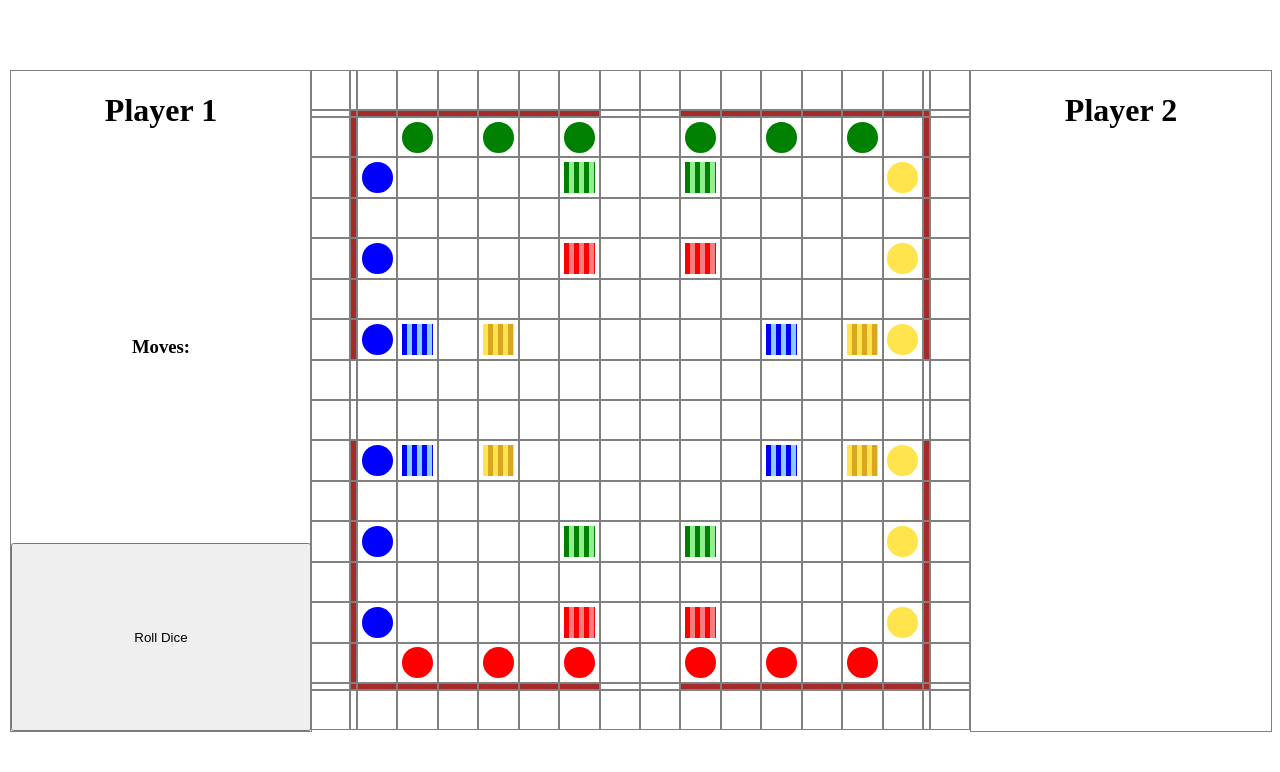
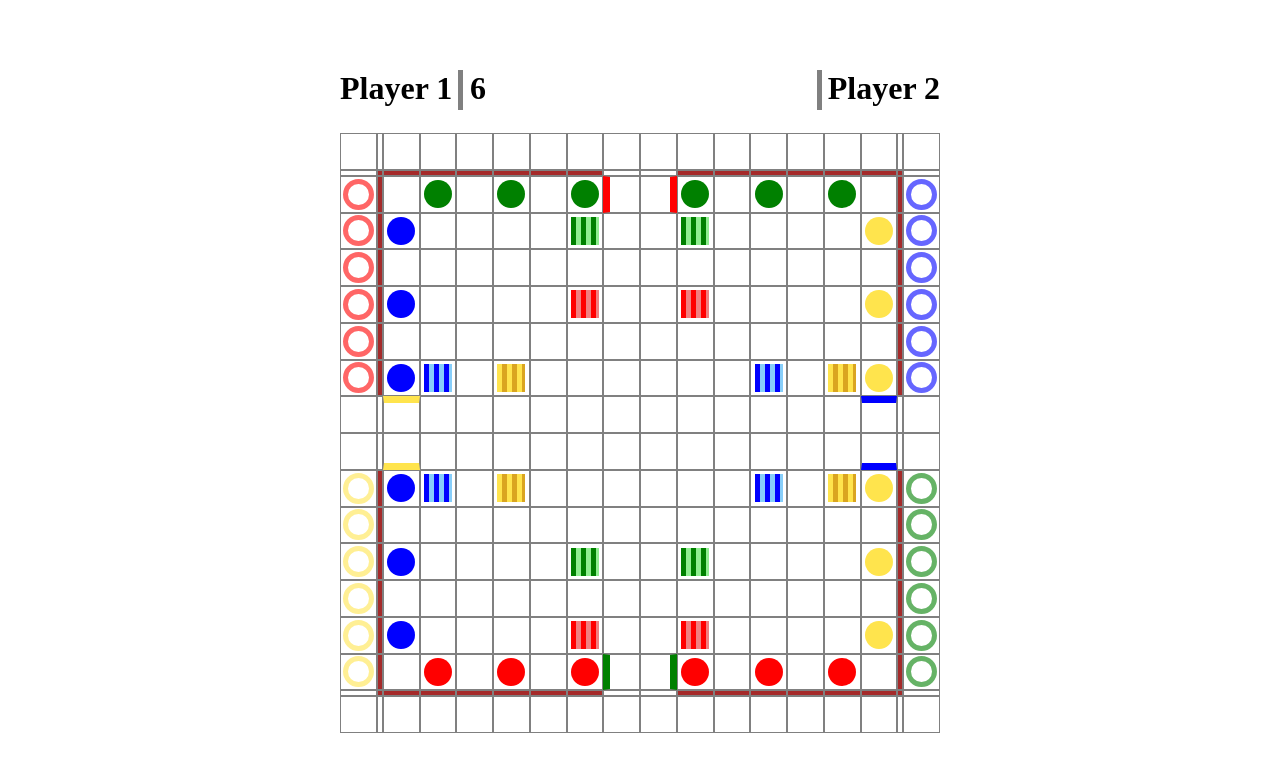
Before and after one commit to joshdoyle/gridgame, a plain HTML site: page index.html in a window 1280 px wide. Drawn offline with nearby package versions, Linux system fonts and the light colour scheme.

```diff
--- a/css/style.css
+++ b/css/style.css
@@ -3,58 +3,90 @@
   --grid-rows: 1;
 }
 
+body {
+  /*background-color: black;*/
+}
 
 
 #game {
+  /*border: solid thin gray;*/
   position: fixed;
   top: 50%;
   left: 50%;
     /* bring your own prefixes */
   transform: translate(-50%, -50%);
-  display: grid;
+  display: inline-flex;
   height: 660px;
-  width: 100%;
-  grid-template-rows:  100%;
-  grid-template-columns: 300px 660px 300px;
+  width: 600px;
+
   justify-content: center;
 }
 
-.scoreboard {
-  width: 100%;
-  height: 100%;
-  border: 1px solid gray;
+.scoreboard-left {
+  width: 20%;
+  height: 40px;
+  text-align: left;
+  border-right: solid thick gray;
+}
+
+h1 {
+  margin: 0;
+}
+
+#moves-display {
+  /*padding-left: 5px;*/
+  width: 30px;
+  height: 40px;
+  /*border: solid thin black;*/
   text-align: center;
+
+
+}
+
+.scoreboard-middle {
+  position: relative;
+  width: 60%;
+  height: 40px;
+  text-align: left;
+  /*border: solid thin gray;*/
+}
+
+.scoreboard-right {
+  width: 20%;
+  height: 40px;
+  text-align: right;
+  border-left: solid thick gray;
 }
 
 button {
   display: block;
 }
 
-#player1 {
+/*#player1 {
   display: grid;
   grid-column-start: 1;
   grid-column-end: 2;
   grid-row-start: 1;
   grid-row-end: 1;
-}
-
+}*/
+/*
 #player2 {
   display: grid;
   grid-column-start: 3;
   grid-column-end: 4;
   grid-row-start: 1;
   grid-row-end: 1;
-}
+}*/
 
 #game-board {
   position: fixed;
-  top: 50%;
+  top: 55%;
   left: 50%;
     /* bring your own prefixes */
   transform: translate(-50%, -50%);
   display: grid;
-  height: 660px;
-  width: 660px;
+  height: 600px;
+  width: 600px;
   grid-template-rows:  6.125% 1% 6.125% 6.125% 6.125% 6.125% 6.125% 6.125% 6.125% 6.125% 6.125% 6.125% 6.125% 6.125% 6.125% 6.125% 1% 6.125%;
   grid-template-columns: 6.125% 1% 6.125% 6.125% 6.125% 6.125% 6.125% 6.125% 6.125% 6.125% 6.125% 6.125% 6.125% 6.125% 6.125% 6.125% 1% 6.125%;
   justify-content: center;
@@ -67,6 +99,7 @@
 
 
 .square {
+  position: relative;
   border: 1px solid gray;
   /*text-align: center;*/
   display: flex;
@@ -78,6 +111,34 @@
 	background-color: green;
   height: 80%;
   width: 80%;
+  border-radius: 50%;
+}
+
+.red-circle {
+  border: solid thick rgba(255, 0, 0, .6);
+  height: 60%;
+  width: 60%;
+  border-radius: 50%;
+}
+
+.yellow-circle {
+  border: solid thick rgba(255, 228, 77, .6);
+  height: 60%;
+  width: 60%;
+  border-radius: 50%;
+}
+
+.green-circle {
+  border: solid thick rgba(0, 128, 0, 0.6);
+  height: 60%;
+  width: 60%;
+  border-radius: 50%;
+}
+
+.blue-circle {
+  border: solid thick rgba(0, 0, 255, 0.6);
+  height: 60%;
+  width: 60%;
   border-radius: 50%;
 }
 
@@ -185,17 +246,13 @@
 }
 
 
-.empty {
 
+
+.freedom {
+  /*transform: rotate(45deg);
 }
 
-.freedom {
 
-}
-
-.beyond-fence {
-  border: 1px solid gray;
-}
 
 .score-area {
 
--- a/index.html
+++ b/index.html
@@ -11,11 +11,14 @@
 <body>
 	<div id = "game">
 
-		<div id = "player1" class = "scoreboard">
-			<!-- <div id = "red-scoreboard-pig"></div> -->
+		<div id = "player1" class = "scoreboard-left">
 			<h1>Player 1</h1>
-			<h3 id = "player1-moves">Moves: </h3>
-			<button id="player1-roll">Roll Dice</button>
+		</div>
+		<div class = "scoreboard-middle">
+			<div id = "moves-display"><h1>6</h1></div>
+		</div>
+		<div id = "player2" class = "scoreboard-right">
+			<h1>Player 2</h1>
 		</div>
 
 		<div id="game-board">
@@ -49,8 +52,8 @@
 			<div class="square" id="sq-24" data-sq="blocked" ><div class="fence"></div></div>
 			<div class="square" id="sq-25" data-sq="blocked" ><div class="fence"></div></div>
 			<div class="square" id="sq-26" data-sq="blocked" ><div class="fence"></div></div>
-			<div class="square" id="sq-27" data-sq="not-blocked"><div class="freedom red"></div></div>
-			<div class="square" id="sq-28" data-sq="not-blocked" ><div class="freedom red"></div></div>
+			<div class="square" id="sq-27" data-sq="not-blocked"><div class="gate red"></div></div>
+			<div class="square" id="sq-28" data-sq="not-blocked" ><div class="gate red"></div></div>
 			<div class="square" id="sq-29" data-sq="blocked"><div class="fence"></div></div>
 			<div class="square" id="sq-30" data-sq="blocked"><div class="fence"></div></div>
 			<div class="square" id="sq-31" data-sq="blocked"><div class="fence"></div></div>
@@ -61,7 +64,7 @@
 			<div class="square" id="sq-36" data-sq="not-blocked"></div>
 
 			<!-- Row 2 -->
-			<div class="square" id="sq-37" data-sq="not-blocked"></div>
+			<div class="square" id="sq-37" data-sq="not-blocked"><div class='red-circle'></div></div>
 			<div class="square" id="sq-38" data-sq="blocked"><div class="fence"></div></div>
 			<div class="square" id="sq-39" data-sq="not-blocked"></div>
 			<div class="square" id="sq-40" data-sq="blocked"><div class="pig green" id="p-1"></div></div>
@@ -69,8 +72,8 @@
 			<div class="square" id="sq-42" data-sq="blocked"><div class="pig green" id="p-2"></div></div>
 			<div class="square" id="sq-43" data-sq="not-blocked"></div>
 			<div class="square" id="sq-44" data-sq="blocked"><div class="pig green" id="p-3"></div></div>
-			<div class="square" id="sq-45" data-sq="not-blocked"></div>
-			<div class="square" id="sq-46" data-sq="not-blocked"></div>
+			<div class="square" id="sq-45" data-sq="not-blocked" style="border-left: solid red 7px"></div>
+			<div class="square" id="sq-46" data-sq="not-blocked" style="border-right: solid red 7px"></div>
 			<div class="square" id="sq-47" data-sq="blocked"><div class="pig green" id="p-4"></div></div>
 			<div class="square" id="sq-48" data-sq="not-blocked"></div>
 			<div class="square" id="sq-49" data-sq="blocked"><div class="pig green" id="p-5"></div></div>
@@ -78,10 +81,10 @@
 			<div class="square" id="sq-51" data-sq="blocked"><div class="pig green" id="p-6"></div></div>
 			<div class="square" id="sq-52" data-sq="not-blocked"></div>
 			<div class="square" id="sq-53" data-sq="blocked"><div class="fence"></div></div>
-			<div class="square" id="sq-54" data-sq="not-blocked"></div>
+			<div class="square" id="sq-54" data-sq="not-blocked"><div class='blue-circle'></div></div>
 
 			<!-- Row 3 -->
-			<div class="square" id="sq-55" data-sq="not-blocked"></div>
+			<div class="square" id="sq-55" data-sq="not-blocked"><div class='red-circle'></div></div>
 			<div class="square" id="sq-56" data-sq="blocked"><div class="fence"></div></div>
 			<div class="square" id="sq-57" data-sq="blocked"><div class="pig blue" id="p-7"></div></div>
 			<div class="square" id="sq-58" data-sq="not-blocked"></div>
@@ -98,10 +101,10 @@
 			<div class="square" id="sq-69" data-sq="not-blocked"></div>
 			<div class="square" id="sq-70" data-sq="blocked"><div class="pig yellow" id="p-8"></div></div>
 			<div class="square" id="sq-71" data-sq="blocked"><div class="fence"></div></div>
-			<div class="square" id="sq-72" data-sq="not-blocked"></div>
+			<div class="square" id="sq-72" data-sq="not-blocked"><div class='blue-circle'></div></div>
 
 			<!-- Row 4 -->
-			<div class="square" id="sq-73" data-sq="not-blocked"></div>
+			<div class="square" id="sq-73" data-sq="not-blocked"><div class='red-circle'></div></div>
 			<div class="square" id="sq-74" data-sq="blocked"><div class="fence"></div></div>
 			<div class="square" id="sq-75" data-sq="not-blocked"></div>
 			<div class="square" id="sq-76" data-sq="not-blocked"></div>
@@ -118,10 +121,10 @@
 			<div class="square" id="sq-87" data-sq="not-blocked"></div>
 			<div class="square" id="sq-88" data-sq="not-blocked"></div>
 			<div class="square" id="sq-89" data-sq="blocked"><div class="fence"></div></div>
-			<div class="square" id="sq-90" data-sq="not-blocked"></div>
+			<div class="square" id="sq-90" data-sq="not-blocked"><div class='blue-circle'></div></div>
 
 			<!-- Row 5 -->
-			<div class="square" id="sq-91" data-sq="not-blocked"></div>
+			<div class="square" id="sq-91" data-sq="not-blocked"><div class='red-circle'></div></div>
 			<div class="square" id="sq-92" data-sq="blocked"><div class="fence"></div></div>
 			<div class="square" id="sq-93" data-sq="blocked"><div class="pig blue" id="p-9"></div></div>
 			<div class="square" id="sq-94" data-sq="not-blocked"></div>
@@ -138,10 +141,10 @@
 			<div class="square" id="sq-105" data-sq="not-blocked"></div>
 			<div class="square" id="sq-106" data-sq="blocked"><div class="pig yellow" id="p-10"></div></div>
 			<div class="square" id="sq-107" data-sq="blocked"><div class="fence"></div></div>
-			<div class="square" id="sq-108" data-sq="not-blocked"></div>
+			<div class="square" id="sq-108" data-sq="not-blocked"><div class='blue-circle'></div></div>
 
 			<!-- Row 6 -->
-			<div class="square" id="sq-109" data-sq="not-blocked"></div>
+			<div class="square" id="sq-109" data-sq="not-blocked"><div class='red-circle'></div></div>
 			<div class="square" id="sq-110" data-sq="blocked"><div class="fence"></div></div>
 			<div class="square" id="sq-111" data-sq="not-blocked"></div>
 			<div class="square" id="sq-112" data-sq="not-blocked"></div>
@@ -158,10 +161,10 @@
 			<div class="square" id="sq-123" data-sq="not-blocked"></div>
 			<div class="square" id="sq-124" data-sq="not-blocked"></div>
 			<div class="square" id="sq-125" data-sq="blocked"><div class="fence"></div></div>
-			<div class="square" id="sq-126" data-sq="not-blocked"></div>
+			<div class="square" id="sq-126" data-sq="not-blocked"><div class='blue-circle'></div></div>
 
 			<!-- Row 7 -->
-			<div class="square" id="sq-127" data-sq="not-blocked"></div>
+			<div class="square" id="sq-127" data-sq="not-blocked"><div class='red-circle'></div></div>
 			<div class="square" id="sq-128" data-sq="blocked"><div class="fence"></div></div>
 			<div class="square" id="sq-129" data-sq="blocked"><div class="pig blue" id="p-11"></div></div>
 			<div class="square" id="sq-130" data-sq="blocked"><div class="hay-bale blue" id="hay-5"></div></div>
@@ -178,12 +181,12 @@
 			<div class="square" id="sq-141" data-sq="blocked"><div class="hay-bale yellow" id="hay-8"></div></div>
 			<div class="square" id="sq-142" data-sq="blocked"><div class="pig yellow" id="p-12"></div></div>
 			<div class="square" id="sq-143" data-sq="blocked"><div class="fence"></div></div>
-			<div class="square" id="sq-144" data-sq="not-blocked"></div>
+			<div class="square" id="sq-144" data-sq="not-blocked"><div class='blue-circle'></div></div>
 
 			<!-- Row 8 -->
 			<div class="square" id="sq-145" data-sq="not-blocked"><div class="freedom yellow"></div></div>
 			<div class="square" id="sq-146" data-sq="not-blocked"><div class="freedom yellow"></div></div>
-			<div class="square" id="sq-147" data-sq="not-blocked"></div>
+			<div class="square" id="sq-147" data-sq="not-blocked" style="border-top: solid #ffe44d 7px"></div>
 			<div class="square" id="sq-148" data-sq="not-blocked"></div>
 			<div class="square" id="sq-149" data-sq="not-blocked"></div>
 			<div class="square" id="sq-150" data-sq="not-blocked"></div>
@@ -196,14 +199,14 @@
 			<div class="square" id="sq-157" data-sq="not-blocked"></div>
 			<div class="square" id="sq-158" data-sq="not-blocked"></div>
 			<div class="square" id="sq-159" data-sq="not-blocked"></div>
-			<div class="square" id="sq-160" data-sq="not-blocked"></div>
+			<div class="square" id="sq-160" data-sq="not-blocked" style="border-top: solid blue 7px"></div>
 			<div class="square" id="sq-161" data-sq="not-blocked"><div class="freedom blue"></div></div>
 			<div class="square" id="sq-162" data-sq="not-blocked"><div class="freedom blue"></div></div>
 
 			<!-- Row 9 -->
 			<div class="square" id="sq-163" data-sq="not-blocked"><div class="freedom yellow"></div></div>
 			<div class="square" id="sq-164" data-sq="not-blocked"><div class="freedom yellow"></div></div>
-			<div class="square" id="sq-165" data-sq="not-blocked"></div>
+			<div class="square" id="sq-165" data-sq="not-blocked" style="border-bottom: solid #ffe44d 7px"></div>
 			<div class="square" id="sq-166" data-sq="not-blocked"></div>
 			<div class="square" id="sq-167" data-sq="not-blocked"></div>
 			<div class="square" id="sq-168" data-sq="not-blocked"></div>
@@ -216,12 +219,12 @@
 			<div class="square" id="sq-175" data-sq="not-blocked"></div>
 			<div class="square" id="sq-176" data-sq="not-blocked"></div>
 			<div class="square" id="sq-177" data-sq="not-blocked"></div>
-			<div class="square" id="sq-178" data-sq="not-blocked"></div>
+			<div class="square" id="sq-178" data-sq="not-blocked" style="border-bottom: solid blue 7px"></div>
 			<div class="square" id="sq-179" data-sq="not-blocked"><div class="freedom blue"></div></div>
 			<div class="square" id="sq-180" data-sq="not-blocked"><div class="freedom blue"></div></div>
 
 			<!-- Row 10 -->
-			<div class="square" id="sq-181" data-sq="not-blocked"></div>
+			<div class="square" id="sq-181" data-sq="not-blocked"><div class='yellow-circle'></div></div>
 			<div class="square" id="sq-182" data-sq="blocked"><div class="fence"></div></div>
 			<div class="square" id="sq-183" data-sq="blocked"><div class="pig blue" id="p-13"></div></div>
 			<div class="square" id="sq-184" data-sq="blocked"><div class="hay-bale blue" id="hay-9"></div></div>
@@ -238,10 +241,10 @@
 			<div class="square" id="sq-195" data-sq="blocked"><div class="hay-bale yellow" id="hay-12"></div></div>
 			<div class="square" id="sq-196" data-sq="blocked"><div class="pig yellow" id="p-14"></div></div>
 			<div class="square" id="sq-197" data-sq="blocked"><div class="fence"></div></div>
-			<div class="square" id="sq-198" data-sq="not-blocked"></div>
+			<div class="square" id="sq-198" data-sq="not-blocked"><div class='green-circle'></div></div>
 
 			<!-- Row 11 -->
-			<div class="square" id="sq-199" data-sq="not-blocked"></div>
+			<div class="square" id="sq-199" data-sq="not-blocked"><div class='yellow-circle'></div></div>
 			<div class="square" id="sq-200" data-sq="blocked"><div class="fence"></div></div>
 			<div class="square" id="sq-201" data-sq="not-blocked"></div>
 			<div class="square" id="sq-202" data-sq="not-blocked"></div>
@@ -258,10 +261,10 @@
 			<div class="square" id="sq-213" data-sq="not-blocked"></div>
 			<div class="square" id="sq-214" data-sq="not-blocked"></div>
 			<div class="square" id="sq-215" data-sq="blocked"><div class="fence"></div></div>
-			<div class="square" id="sq-216" data-sq="not-blocked"></div>
+			<div class="square" id="sq-216" data-sq="not-blocked"><div class='green-circle'></div></div>
 
 			<!-- Row 12 -->
-			<div class="square" id="sq-217" data-sq="not-blocked"></div>
+			<div class="square" id="sq-217" data-sq="not-blocked"><div class='yellow-circle'></div></div>
 			<div class="square" id="sq-218" data-sq="blocked"><div class="fence"></div></div>
 			<div class="square" id="sq-219" data-sq="blocked"><div class="pig blue" id="p-15"></div></div>
 			<div class="square" id="sq-220" data-sq="not-blocked"></div>
@@ -278,10 +281,10 @@
 			<div class="square" id="sq-231" data-sq="not-blocked"></div>
 			<div class="square" id="sq-232" data-sq="blocked"><div class="pig yellow" id="p-16"></div></div>
 			<div class="square" id="sq-233" data-sq="blocked"><div class="fence"></div></div>
-			<div class="square" id="sq-234" data-sq="not-blocked"></div>
+			<div class="square" id="sq-234" data-sq="not-blocked"><div class='green-circle'></div></div>
 
 			<!-- Row 13 -->
-			<div class="square" id="sq-235" data-sq="not-blocked"></div>
+			<div class="square" id="sq-235" data-sq="not-blocked"><div class='yellow-circle'></div></div>
 			<div class="square" id="sq-236" data-sq="blocked"><div class="fence"></div></div>
 			<div class="square" id="sq-237" data-sq="not-blocked"></div>
 			<div class="square" id="sq-238" data-sq="not-blocked"></div>
@@ -298,10 +301,10 @@
 			<div class="square" id="sq-249" data-sq="not-blocked"></div>
 			<div class="square" id="sq-250" data-sq="not-blocked"></div>
 			<div class="square" id="sq-251" data-sq="blocked"><div class="fence"></div></div>
-			<div class="square" id="sq-252" data-sq="not-blocked"></div>
+			<div class="square" id="sq-252" data-sq="not-blocked"><div class='green-circle'></div></div>
 
 			<!-- Row 14 -->
-			<div class="square" id="sq-253" data-sq="not-blocked"></div>
+			<div class="square" id="sq-253" data-sq="not-blocked"><div class='yellow-circle'></div></div>
 			<div class="square" id="sq-254" data-sq="blocked"><div class="fence"></div></div>
 			<div class="square" id="sq-255" data-sq="blocked"><div class="pig blue" id="p-17"></div></div>
 			<div class="square" id="sq-256" data-sq="not-blocked"></div>
@@ -318,10 +321,10 @@
 			<div class="square" id="sq-267" data-sq="not-blocked"></div>
 			<div class="square" id="sq-268" data-sq="blocked"><div class="pig yellow" id="p-18"></div></div>
 			<div class="square" id="sq-269" data-sq="blocked"><div class="fence"></div></div>
-			<div class="square" id="sq-270" data-sq="not-blocked"></div>
+			<div class="square" id="sq-270" data-sq="not-blocked"><div class='green-circle'></div></div>
 
 			<!-- Row 15 -->
-			<div class="square" id="sq-271" data-sq="not-blocked"></div>
+			<div class="square" id="sq-271" data-sq="not-blocked"><div class='yellow-circle'></div></div>
 			<div class="square" id="sq-272" data-sq="blocked"><div class="fence"></div></div>
 			<div class="square" id="sq-273" data-sq="not-blocked"></div>
 			<div class="square" id="sq-274" data-sq="blocked"><div class="pig red" id="p-19"></div></div>
@@ -329,8 +332,8 @@
 			<div class="square" id="sq-276" data-sq="blocked"><div class="pig red" id="p-20"></div></div>
 			<div class="square" id="sq-277" data-sq="not-blocked"></div>
 			<div class="square" id="sq-278" data-sq="blocked"><div class="pig red" id="p-21"></div></div>
-			<div class="square" id="sq-279" data-sq="not-blocked"></div>
-			<div class="square" id="sq-280" data-sq="not-blocked"></div>
+			<div class="square" id="sq-279" data-sq="not-blocked" style="border-left: solid green 7px"></div>
+			<div class="square" id="sq-280" data-sq="not-blocked" style="border-right: solid green 7px"></div>
 			<div class="square" id="sq-281" data-sq="blocked"><div class="pig red" id="p-22"></div></div>
 			<div class="square" id="sq-282" data-sq="not-blocked"></div>
 			<div class="square" id="sq-283" data-sq="blocked"><div class="pig red" id="p-23"></div></div>
@@ -338,7 +341,7 @@
 			<div class="square" id="sq-285" data-sq="blocked"><div class="pig red" id="p-24"></div></div>
 			<div class="square" id="sq-286" data-sq="not-blocked"></div>
 			<div class="square" id="sq-287" data-sq="blocked"><div class="fence"></div></div>
-			<div class="square" id="sq-288" data-sq="not-blocked"></div>
+			<div class="square" id="sq-288" data-sq="not-blocked"><div class='green-circle'></div></div>
 
 			<!-- Row 16 -->
 			<div class="square" id="sq-289" data-sq="not-blocked"></div>
@@ -382,7 +385,8 @@
 
 		</div>
 
-		<div id = "player2" class = "scoreboard"><h1>Player 2</h1></div>
+
+
 
 
 	</div>
```
Also changed, not shown: js/app4.js (+35 -4 lines).
